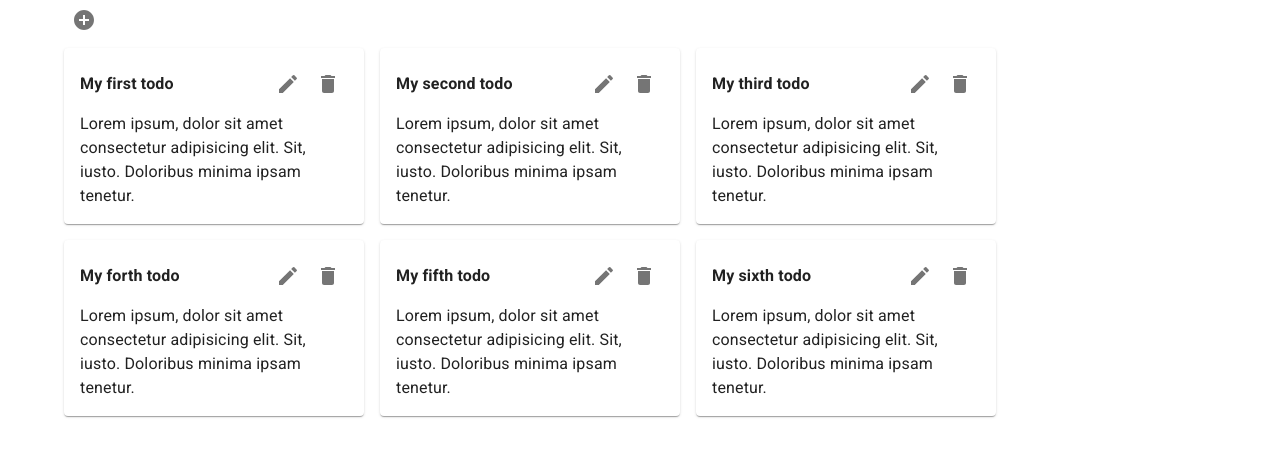
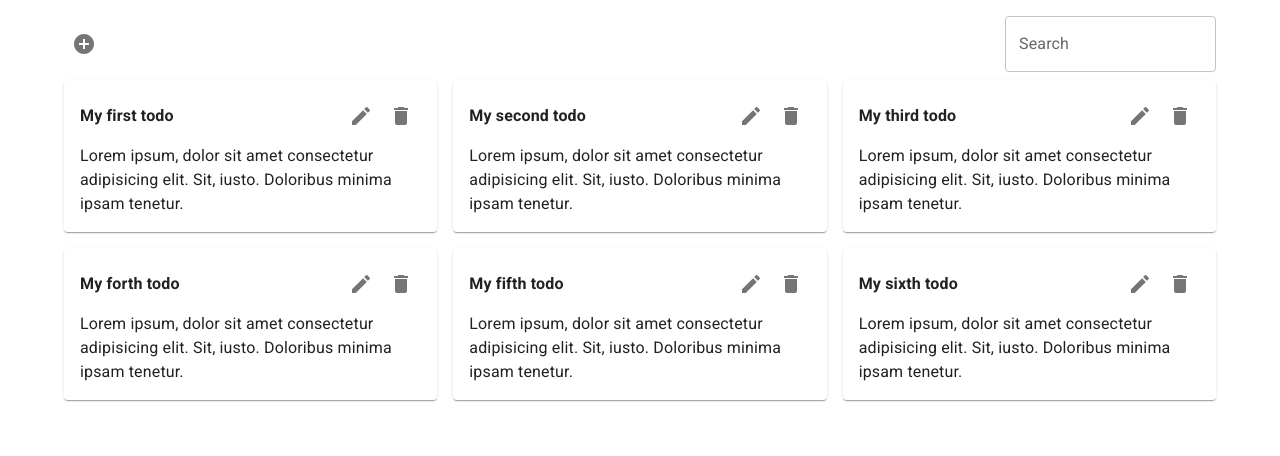
Before and after one commit to idanylomelnyk/Notify, a React (Vite) app: page / in a window 1280 px wide. Shown: the top 456 px of the page. Built offline with nearby package versions, Linux system fonts and the light colour scheme.

Commit message:
Add task search functionality

```diff
--- a/src/components/AddForm/AddForm.jsx
+++ b/src/components/AddForm/AddForm.jsx
@@ -11,14 +11,14 @@ import { nanoid } from "nanoid";
 import AddCircleIcon from "@mui/icons-material/AddCircle";
 import CloseIcon from "@mui/icons-material/Close";
 
-export default function AddForm({ setTodos }) {
+export default function AddForm({ setTasks }) {
   const [open, setOpen] = useState(false);
 
   const handleOpen = () => setOpen(true);
   const handleClose = () => setOpen(false);
 
   const addTodo = (newTodo) => {
-    setTodos((prev) => {
+    setTasks((prev) => {
       return [...prev, newTodo];
     });
   };
@@ -63,7 +63,7 @@ export default function AddForm({ setTodos }) {
           >
             <CloseIcon />
           </IconButton>
-          <Typography variant='h6'>Create new todo</Typography>
+          <Typography variant='h6'>Create new task</Typography>
 
           <TextField label='Title' name='title'></TextField>
           <TextField
--- a/src/components/App/App.jsx
+++ b/src/components/App/App.jsx
@@ -1,10 +1,11 @@
-import { CssBaseline, Container } from "@mui/material";
+import { CssBaseline, Container, Box } from "@mui/material";
 import { useState } from "react";
 import TodosList from "../TodosList/TodosList";
 import AddForm from "../AddForm/AddForm";
+import SearchBar from "../SearchForm/SearchForm";
 
 export default function App() {
-  const [todos, setTodos] = useState([
+  const [tasks, setTasks] = useState([
     {
       id: 1,
       title: "My first todo",
@@ -42,12 +43,31 @@ export default function App() {
       complete: false,
     },
   ]);
+  const [query, setQuery] = useState("");
+
+  const getFilteredTasks = () => {
+    return tasks.filter(
+      (task) =>
+        task.title.toLowerCase().includes(query.toLowerCase()) ||
+        task.text.toLowerCase().includes(query.toLowerCase())
+    );
+  };
 
   return (
     <CssBaseline>
       <Container>
-        <AddForm todos={todos} setTodos={setTodos} />
-        <TodosList todos={todos} setTodos={setTodos} />
+        <Box
+          sx={{
+            pt: 2,
+            display: "flex",
+            justifyContent: "space-between",
+            alignItems: "center",
+          }}
+        >
+          <AddForm tasks={tasks} setTasks={setTasks} />
+          <SearchBar query={query} setQuery={setQuery} />
+        </Box>
+        <TodosList tasks={getFilteredTasks()} setTasks={setTasks} />
       </Container>
     </CssBaseline>
   );
--- a/src/components/SearchForm/SearchForm.jsx
+++ b/src/components/SearchForm/SearchForm.jsx
@@ -0,0 +1,17 @@
+import { TextField } from "@mui/material";
+
+export default function SearchBar({ query, setQuery }) {
+  const handleSearch = (e) => {
+    setQuery(e.target.value);
+  };
+
+  return (
+    <TextField
+      label='Search'
+      type='search'
+      name='search'
+      value={query}
+      onChange={handleSearch}
+    ></TextField>
+  );
+}
--- a/src/components/TodoItem/TodoItem.jsx
+++ b/src/components/TodoItem/TodoItem.jsx
@@ -14,11 +14,11 @@ export default function TodoItem({
   title,
   text,
   complete,
-  todos,
-  setTodos,
+  tasks,
+  setTasks,
 }) {
   const deleteItem = (id) => {
-    setTodos((prev) => {
+    setTasks((prev) => {
       return prev.filter((item) => item.id !== id);
     });
   };
@@ -28,7 +28,6 @@ export default function TodoItem({
       sx={{
         padding: 0,
         width: "300px",
-        maxWidth: "300px",
         flexGrow: 1,
       }}
     >
--- a/src/components/TodosList/TodosList.jsx
+++ b/src/components/TodosList/TodosList.jsx
@@ -1,18 +1,18 @@
 import { List } from "@mui/material";
 import TodoItem from "../TodoItem/TodoItem";
 
-export default function TodosList({ todos, setTodos }) {
+export default function TodosList({ tasks, setTasks }) {
   return (
     <List sx={{ display: "flex", flexWrap: "wrap", gap: 2 }}>
-      {todos.map(({ id, title, text, complete }) => (
+      {tasks.map(({ id, title, text, complete }) => (
         <TodoItem
           key={id}
           id={id}
           title={title}
           text={text}
           complete={complete}
-          todos={todos}
-          setTodos={setTodos}
+          tasks={tasks}
+          setTasks={setTasks}
         />
       ))}
     </List>
```
